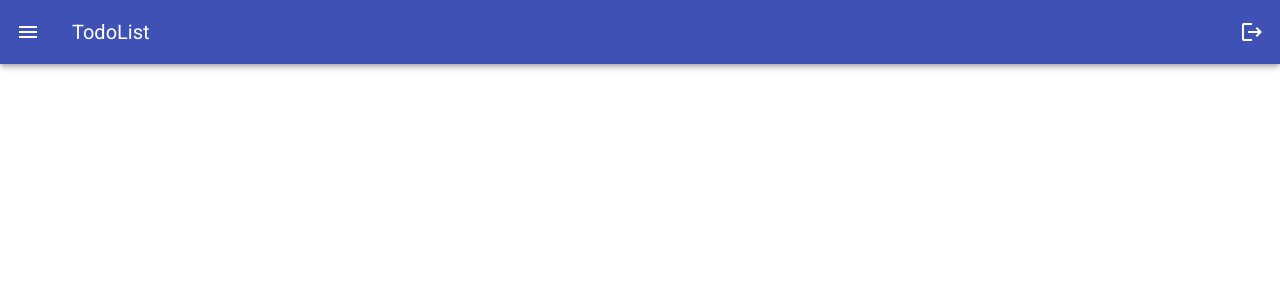
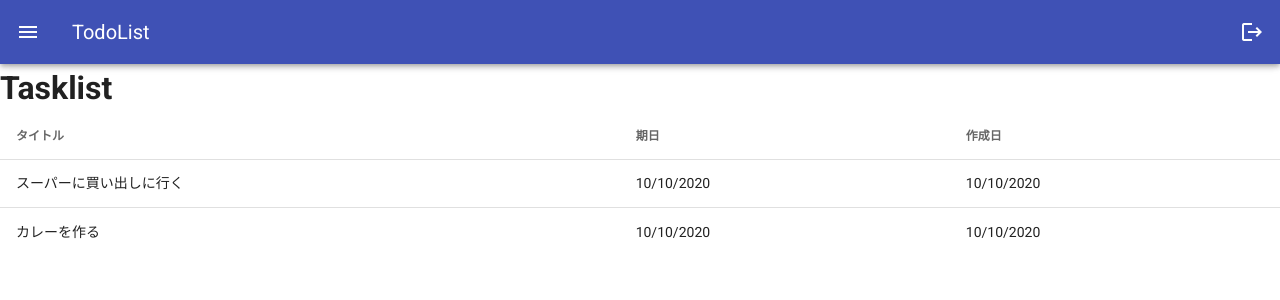
Before and after one commit to ktkhs/js-pomodoro-entry, a Vue app: page /tasks in a window 1280 px wide. Shown: the top 300 px of the page. Built offline with nearby package versions, Linux system fonts and the light colour scheme.

Commit message:
add tasklist

```diff
--- a/src/components/DoTask.vue
+++ b/src/components/DoTask.vue
@@ -1,16 +1,22 @@
 <template>
-  <div>
-    <h1>Dotask</h1>
-    <h2>{{ formatTime }}</h2>
-    <v-btn @click="start">start</v-btn>
-    <v-btn @click="stop">stop</v-btn>
-  </div>
+  <v-dialog v-model="isDisplay">
+    <v-card>
+      <v-card-title>Dotask</v-card-title>
+      <v-card-text>{{ formatTime }}</v-card-text>
+      <v-card-actions>
+        <v-btn @click="start">start</v-btn>
+        <v-btn @click="stop">stop</v-btn>
+        <v-btn @click="isDisplay = false">close</v-btn>
+      </v-card-actions>
+    </v-card>
+  </v-dialog>
 </template>
 
 <script>
 export default {
   data() {
     return {
+      isDisplay: false,
       processTime: 1500, // 25min * 60sec
       timerObj: null,
       isActive: false,
@@ -19,7 +25,7 @@ export default {
   methods: {
     start() {
       let self = this;
-      this.timerObj = setInterval(function() {
+      this.timerObj = setInterval(function () {
         self.processTime--;
         if (self.processTime <= 0) {
           self.stop();
@@ -30,6 +36,9 @@ export default {
     stop() {
       clearInterval(this.timerObj);
       this.isActive = false;
+    },
+    openDialog() {
+      this.isDisplay = true;
     },
   },
   computed: {
--- a/src/router/index.js
+++ b/src/router/index.js
@@ -3,6 +3,7 @@ import VueRouter from "vue-router";
 import Home from "../views/Home.vue";
 import Signin from "../views/Signin.vue";
 import Signup from "../views/Signup.vue";
+import Tasklist from "../views/Tasklist.vue";
 
 Vue.use(VueRouter);
 
@@ -23,6 +24,11 @@ const routes = [
     component: Signup,
   },
   {
+    path: "/tasks",
+    name: "Tasklist",
+    component: Tasklist,
+  },
+  {
     path: "/about",
     name: "About",
     // route level code-splitting
--- /dev/null
+++ b/src/views/Tasklist.vue
@@ -0,0 +1,69 @@
+<template>
+  <div>
+    <h1>Tasklist</h1>
+    <template>
+      <DoTask ref="dotaskdialog"></DoTask>
+      <v-simple-table>
+        <template v-slot:default>
+          <thead>
+            <tr>
+              <th class="text-left">タイトル</th>
+              <th class="text-left">期日</th>
+              <th class="text-left">作成日</th>
+            </tr>
+          </thead>
+          <tbody>
+            <tr v-for="item in tasks" :key="item.id" @click="openDoTaskDialog">
+              <td>{{ item.title }}</td>
+              <td>{{ convertDateToString( item.dateLimit ) }}</td>
+              <td>{{ convertDateToString( item.createdAt ) }}</td>
+            </tr>
+          </tbody>
+        </template>
+      </v-simple-table>
+    </template>
+  </div>
+</template>
+
+<script>
+import DoTask from "@/components/DoTask.vue";
+
+export default {
+  components: {
+    DoTask,
+  },
+  created() {
+    const unixtime_today = new Date().getTime();
+    this.tasks = [
+      {
+        id: 1,
+        title: "スーパーに買い出しに行く",
+        dateLimit: unixtime_today,
+        countPomodoro: 0,
+        createdAt: unixtime_today,
+      },
+      {
+        id: 2,
+        title: "カレーを作る",
+        dateLimit: unixtime_today,
+        countPomodoro: 0,
+        createdAt: unixtime_today,
+      },
+    ];
+  },
+  data() {
+    return {
+      tasks: [],
+    };
+  },
+  methods: {
+    convertDateToString(unixtime) {
+      let dateTime = new Date(unixtime);
+      return dateTime.toLocaleDateString();
+    },
+    openDoTaskDialog() {
+      this.$refs.dotaskdialog.openDialog();
+    },
+  },
+};
+</script>
```
